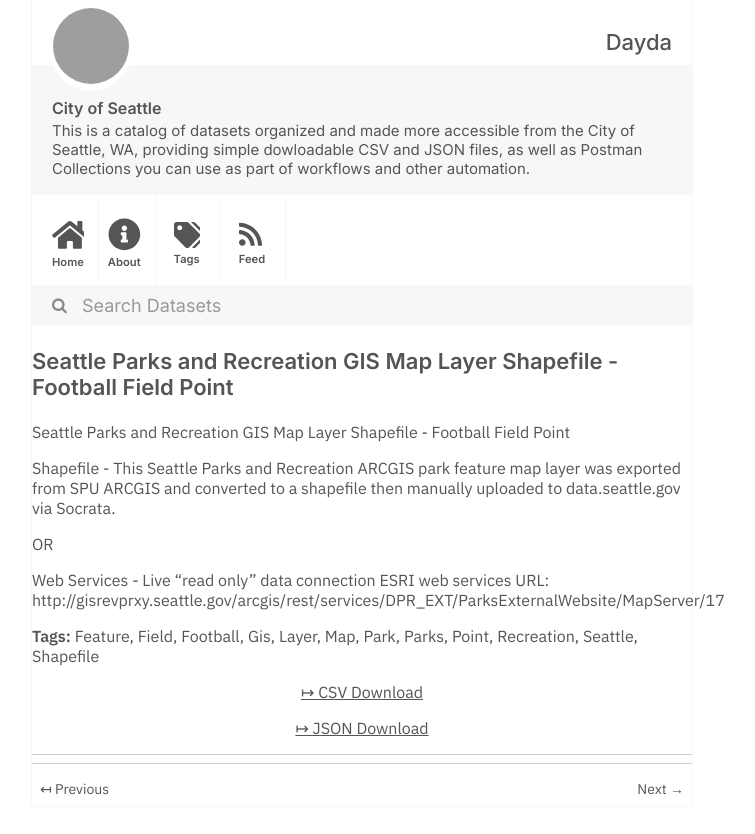
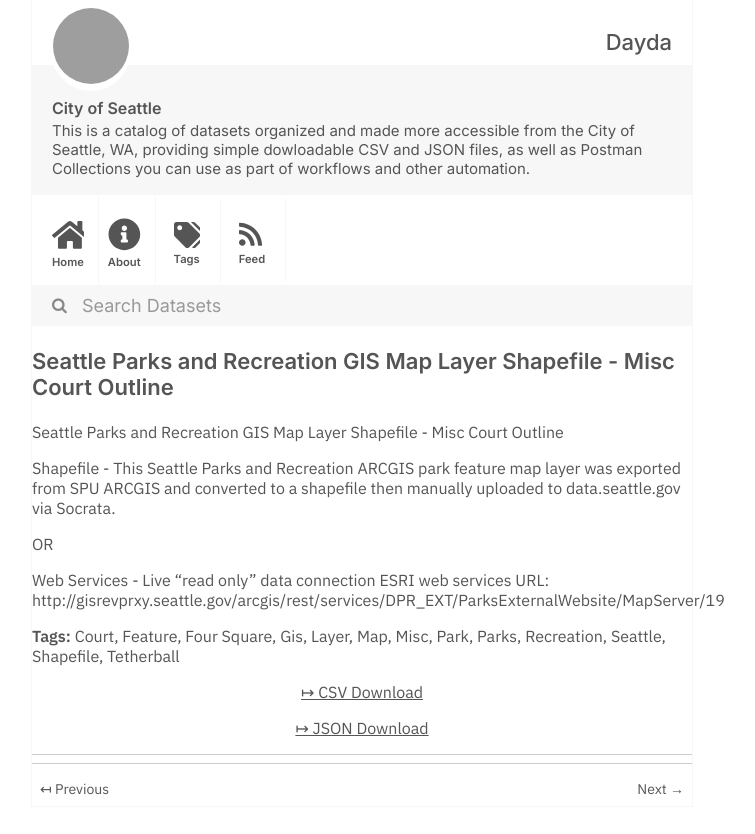
Before and after one commit to dayda-entities/city-of-seattle, a Jekyll site: the page built from _posts/2020-11-10-seattle-parks-and-recreation-g.md, in a window 1280 px wide, cut to the strip 0-834 px from the top of the page. Shown: the whole strip, without its empty margins (278-1033 px from the left). Built offline with Jekyll 4.4.1, drawn with Linux system fonts in a browser that asks for light colours; grey boxes are pictures that could not be loaded.

Commit message:
Publish Data

```diff
--- a/_posts/2020-11-10-seattle-parks-and-recreation-g.md
+++ b/_posts/2020-11-10-seattle-parks-and-recreation-g.md
@@ -1,34 +1,34 @@
 ---
-title: Seattle Parks and Recreation GIS Map Layer Shapefile - Football Field Point
-created: '2020-11-10T16:59:27.253634'
-modified: '2020-11-10T16:59:27.253644'
+title: Seattle Parks and Recreation GIS Map Layer Shapefile - Misc Court Outline
+created: '2020-11-10T16:59:28.734851'
+modified: '2020-11-10T16:59:28.734863'
 state: active
 type: dataset
 tags:
+  - Court
   - Feature
-  - Field
-  - Football
+  - Four Square
   - Gis
   - Layer
   - Map
+  - Misc
   - Park
   - Parks
-  - Point
   - Recreation
   - Seattle
   - Shapefile
+  - Tetherball
 groups:
   - Local Government
-csv_url: 'https://data.seattle.gov/api/views/gx2z-8k98/rows.csv?accessType=DOWNLOAD'
-json_url: 'https://data.seattle.gov/api/views/gx2z-8k98/rows.json?accessType=DOWNLOAD'
+csv_url: 'https://data.seattle.gov/api/views/a2rt-cng2/rows.csv?accessType=DOWNLOAD'
+json_url: 'https://data.seattle.gov/api/views/a2rt-cng2/rows.json?accessType=DOWNLOAD'
 layout: post
 
 ---
-Seattle Parks and Recreation GIS Map Layer Shapefile - Football Field Point
+Seattle Parks and Recreation GIS Map Layer Shapefile - Misc Court Outline
 
 Shapefile - This Seattle Parks and Recreation ARCGIS park feature map layer was exported from SPU ARCGIS and converted to a shapefile then manually uploaded to data.seattle.gov via Socrata.
 
 OR
 
-Web Services - Live "read only" data connection ESRI web services URL:
-http://gisrevprxy.seattle.gov/arcgis/rest/services/DPR_EXT/ParksExternalWebsite/MapServer/17
+Web Services - Live "read only" data connection ESRI web services URL: http://gisrevprxy.seattle.gov/arcgis/rest/services/DPR_EXT/ParksExternalWebsite/MapServer/19
```
